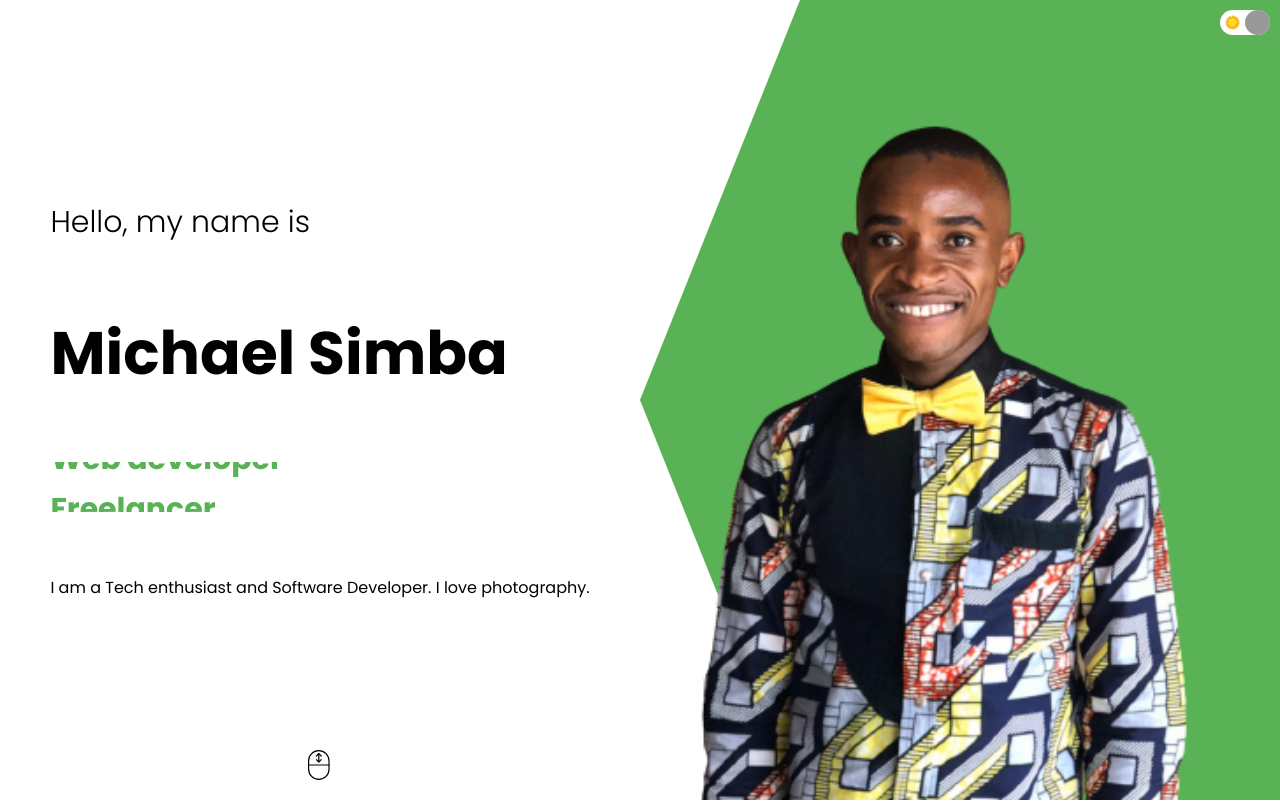
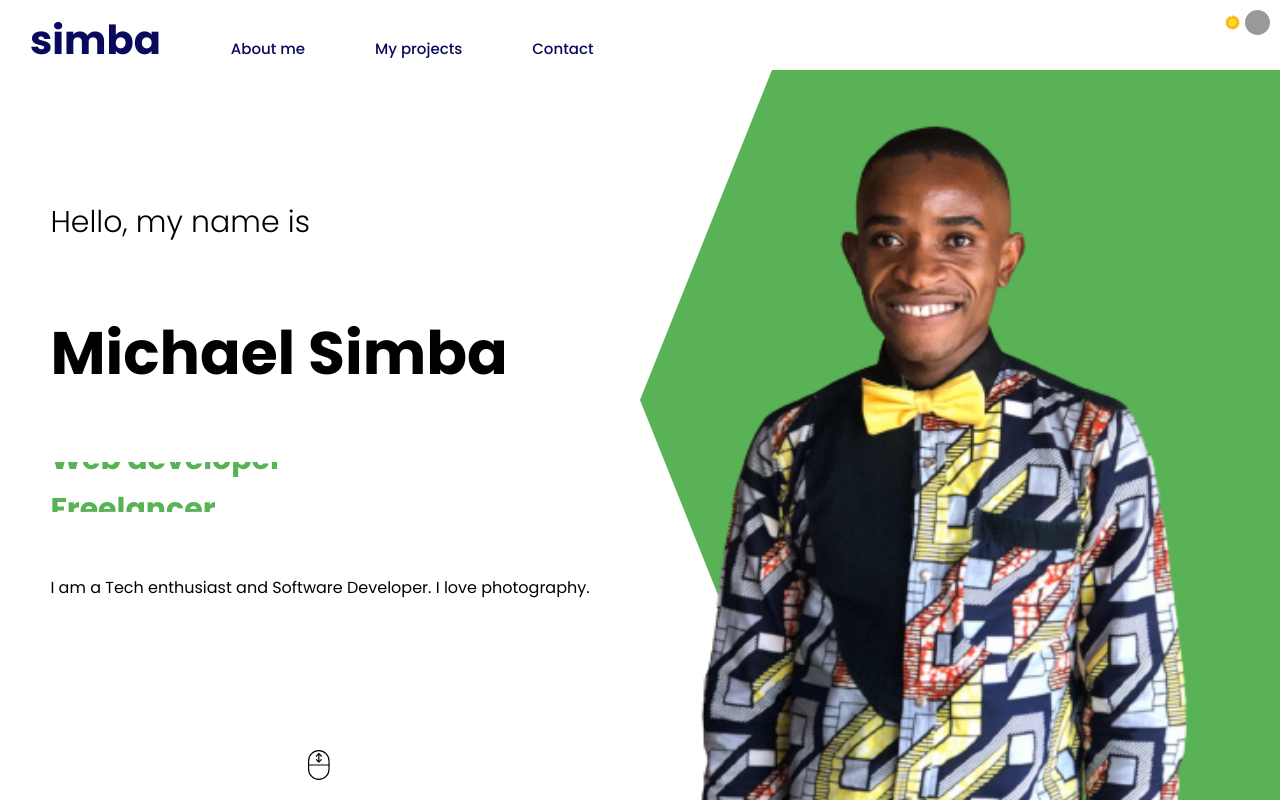
Before and after one commit to MAYENGE/my-portfolio, a React (Create React App) app: page / in a window 1280 px wide. Shown: the top 802 px of the page. Built offline with nearby package versions, Linux system fonts and the light colour scheme.

Commit message:
i added the navbar

```diff
--- a/src/App.js
+++ b/src/App.js
@@ -3,11 +3,16 @@ import About from "./components/about/About";
 import Contact from "./components/contact/Contact";
 import Intro from "./components/intro/Intro";
 import ProductList from "./components/productList/ProductList";
+import Topbar from "./components/topbar/Topbar";
+import Copyright from "./components/copyright/Copyright";
+
 import Toggle from "./components/toggle/Toggle";
 import { ThemeContext } from "./context";
 import './app.css'
 
+
 const App = () => {
+
   const theme = useContext(ThemeContext);
   const darkMode = theme.state.darkMode;
   return (
@@ -17,15 +22,13 @@ const App = () => {
         color: darkMode && "white",
       }}
     >
+      <Topbar/>
       <Toggle />
       <Intro />
       <About />
       <ProductList />
       <Contact />
-
-      <div className="right">
-       <p>Copyright &copy;2022,<a  href="mayengemichael@gmail.com" target="_blank" rel="noreferrer"><span>Mchael Simba</span></a></p>
-      </div>
+      <Copyright/>
     </div>
   );
 };
--- a/src/app.css
+++ b/src/app.css
@@ -1,12 +1,22 @@
+
+
 .right{
     display: flex;
     flex-direction: column;
     align-items: center;
     justify-content: center;
-    text-decoration: none;
+    font-size: small;
+    /* width: 70%;
+    height: 50px; */
+    /* bottom: 0; */
+
 }
 span{
     text-decoration: none;
 
+    background: none;
+    text-decoration: none;
+    font-size: small;
+
 
 }
--- a/src/components/about/About.jsx
+++ b/src/components/about/About.jsx
@@ -28,13 +28,13 @@ const About = () => {
            working with other developers.
 
         </p>
-        <div className="a-award">
+         <div className="a-award">
           <img src={Award} alt="" className="a-award-img" />
           <div className="a-award-texts">
             <h4 className="a-award-title">International Design Awards 2021</h4>
             <p className="a-award-desc">
-              Nemo enim ipsam voluptatem quia voluptas sit aspernatur autodit
-              and fugit.
+              {/* Nemo enim ipsam voluptatem quia voluptas sit aspernatur autodit
+              and fugit. */}
             </p>
           </div>
         </div>
--- a/src/components/contact/Contact.jsx
+++ b/src/components/contact/Contact.jsx
@@ -33,7 +33,7 @@ const Contact = () => {
   };
 
   return (
-    <div className="c">
+    <div className="c" id="c">
       <div className="c-bg"></div>
       <div className="c-wrapper">
         <div className="c-left">
--- /dev/null
+++ b/src/components/copyright/Copyright.jsx
@@ -0,0 +1,12 @@
+import './copyright.css'
+
+export default function Copyright () {
+
+  return (
+      <div>
+    <div className="right">
+       <p>Copyright &copy;2022,<a  href="mayengemichael@gmail.com" target="_blank" rel="noreferrer"><span>Simba</span></a></p>
+      </div>
+      </div>
+  )
+}
--- /dev/null
+++ b/src/components/copyright/copyright.css
@@ -0,0 +1,20 @@
+.right{
+    display: flex;
+    flex-direction: column;
+    align-items: center;
+    justify-content: center;
+    font-size: small;
+    /* width: 70%;
+    height: 50px; */
+    /* bottom: 0; */
+
+}
+span{
+    text-decoration: none;
+
+    background: none;
+    text-decoration: none;
+    font-size: small;
+
+
+}
--- a/src/components/intro/Intro.jsx
+++ b/src/components/intro/Intro.jsx
@@ -1,11 +1,14 @@
 import mike from "../../images/mike.png";
 import './intro.css';
 
-export default function Intro() {
+
+export default function Intro( ) {
   return (
     <div className='i' id="intro">
 
+
         <div className="i-left">
+
             <div className="i-left-wrapper">
 
                 <h2 className='i-intro'>Hello, my name is</h2>
--- a/src/components/intro/intro.css
+++ b/src/components/intro/intro.css
@@ -41,6 +41,7 @@
   height: 100%;
   animation: move 10s ease-in-out infinite alternate;
 }
+
 
 @keyframes move {
   25% {
@@ -90,6 +91,9 @@
   right: 0;
 }
 
+
+
+
 @media screen and (max-width: 480px) {
   .i {
     flex-direction: column;
--- a/src/components/product/Product.jsx
+++ b/src/components/product/Product.jsx
@@ -2,7 +2,7 @@ import "./product.css";
 
 const Product = ({img,link}) => {
   return (
-    <div className="p">
+    <div className="p" id="p">
       <div className="p-browser">
         <div className="p-circle"></div>
         <div className="p-circle"></div>
--- a/src/components/productList/ProductList.jsx
+++ b/src/components/productList/ProductList.jsx
@@ -4,7 +4,7 @@ import { products } from "../../data";
 
 const ProductList = () => {
   return (
-    <div className="pl">
+    <div className="pl" id="p">
       <div className="pl-texts">
         <h1 className="pl-title">My projects</h1>
         {/* <p className="pl-desc">
--- /dev/null
+++ b/src/components/topbar/Topbar.jsx
@@ -0,0 +1,40 @@
+import "./topbar.scss";
+
+
+export default function Topbar() {
+  return (
+    <div className="topbar">
+      <div className="wrapper">
+        <div className="left">
+          <a href="#intro" className="logo">
+            simba
+          </a>
+          <div className="itemContainer">
+           <a href="#about" className="logo">
+            <span>About me</span>
+            </a>
+          </div>
+          <div className="itemContainer">
+            <a href="#p" className="logo">
+            <span>My projects</span>
+            </a>
+          </div>
+
+          <div className="itemContainer">
+            <a href="#c" className="logo">
+            <span>Contact</span>
+            </a>
+          </div>
+
+        </div>
+        <div className="right">
+          {/* <div className="hamburger" onClick={()=>setMenuOpen(!menuOpen)}>
+            <span className="line1"></span>
+            <span className="line2"></span>
+            <span className="line3"></span>
+          </div> */}
+        </div>
+      </div>
+    </div>
+  );
+}
--- /dev/null
+++ b/src/components/topbar/topbar.scss
@@ -0,0 +1,99 @@
+.topbar {
+    width: 100%;
+    height: 70px;
+    background-color: white;
+    color: rgb(9, 9, 94);
+    position: fixed;
+    top: 0;
+    // left: 0;
+    z-index: 3;
+    transition: all 1s ease;
+    border: none;
+
+
+
+    .wrapper {
+      padding: 10px 30px;
+      display: flex;
+      align-items: center;
+      justify-content: space-between;
+
+      .left {
+        display: flex;
+        align-items: center;
+
+        .logo {
+          font-size: 40px;
+          font-weight: 700;
+          text-decoration: none;
+          color: inherit;
+          margin-right: 40px;
+        }
+
+        .itemContainer {
+          display: flex;
+          align-items: center;
+          margin-left: 30px;
+          text-decoration: none;
+          color: inherit;
+          flex-wrap: nowrap;
+          border-radius: 50%;
+
+
+          // @include mobile{
+          //   display: none;
+          // }
+
+          .icon {
+            font-size: 18px;
+            margin-right: 5px;
+          }
+
+          span {
+            font-size: 15px;
+            font-weight: 500;
+          }
+        }
+      }
+
+      .right {
+        .hamburger {
+          width: 32px;
+          height: 25px;
+          display: flex;
+          flex-direction: column;
+          justify-content: space-between;
+          cursor: pointer;
+
+          span {
+            width: 100%;
+            height: 3px;
+            background-color: black;
+            transform-origin: left;
+            transition: all 2s ease;
+          }
+        }
+      }
+    }
+
+    &.active {
+      background-color: blue;
+      color: white;
+
+      .hamburger {
+        span {
+          &:first-child {
+            background-color: white;
+            transform: rotate(45deg);
+          }
+          &:nth-child(2) {
+            opacity: 0;
+          }
+          &:last-child {
+            background-color: white;
+            transform: rotate(-45deg);
+          }
+        }
+      }
+    }
+  }
```
Also changed, not shown: 2 other files (tests, documents, lock files or other folders).
